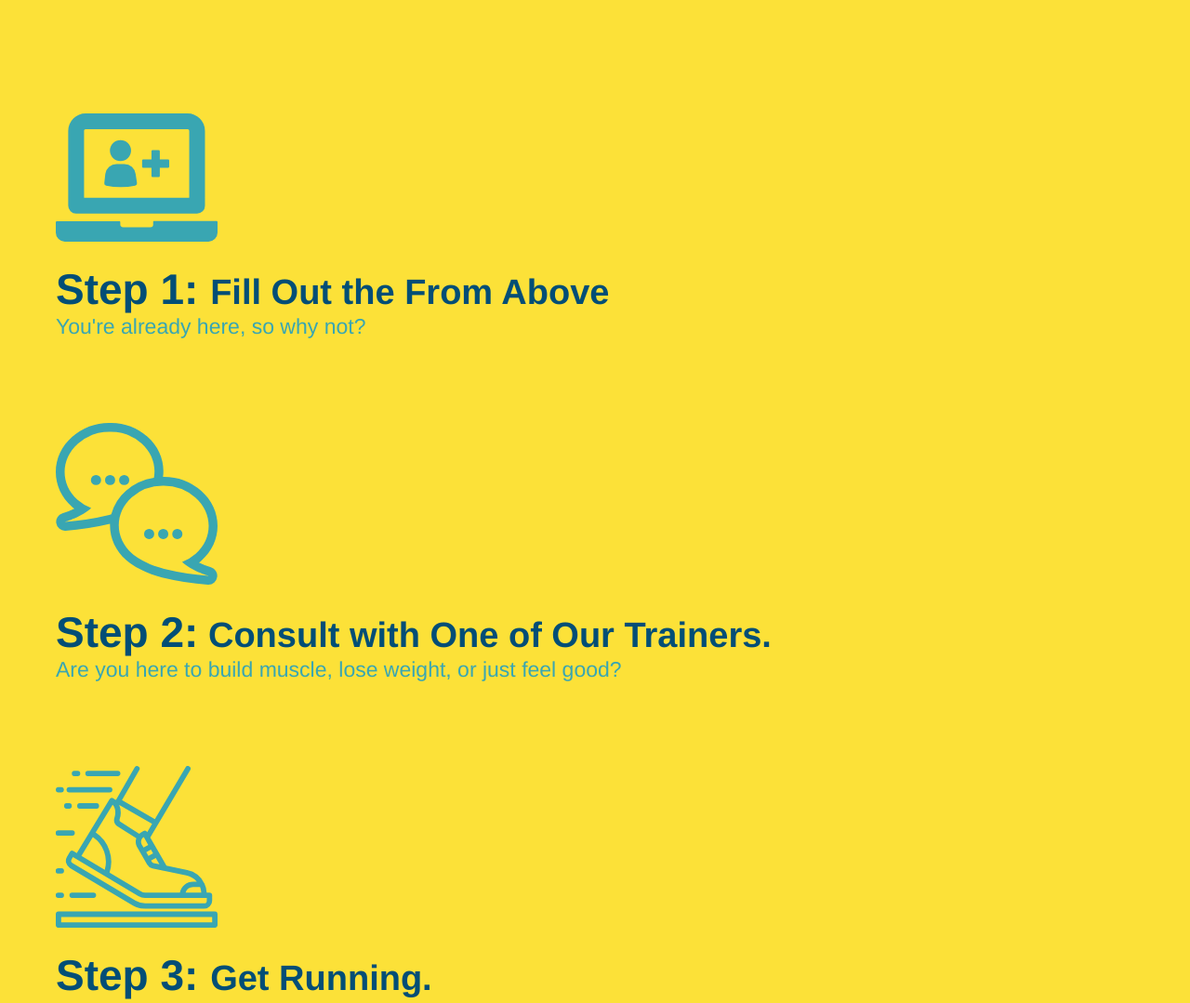
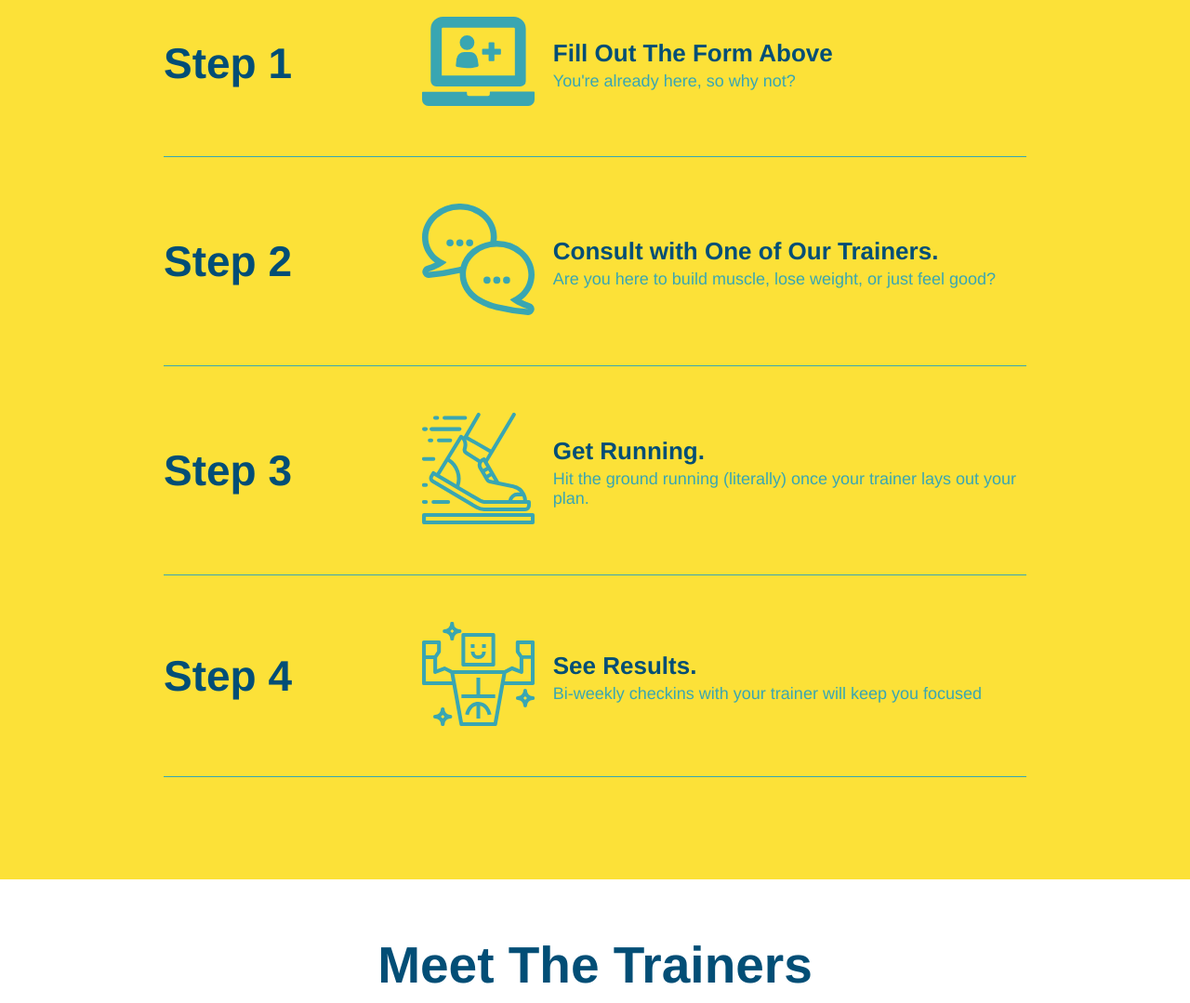
Before and after one commit to Zdavis92/run-buddy, a plain HTML site: page index.html in a window 1280 px wide. Shown: the part 1310-2389 px from the top of the page at 93% size. Drawn offline with Linux system fonts and the light colour scheme.

Commit message:
add flexboxs to steps

```diff
--- a/assets/css/style.css
+++ b/assets/css/style.css
@@ -131,27 +131,48 @@ section {
     margin: 0 auto;
     text-align: center;
 }
+.step {
+    margin: 50px auto;
+    padding-bottom: 50px;
+    width: 80%;
+    border-bottom: 1px solid #39a6b2;
+    display: flex;
+    flex-wrap: wrap;
+    align-items: center;
+    justify-content: space-between;
+}
 .steps {
     background: #fce138;
 }
-.steps div {
-    margin-bottom: 80px;
-}
-.steps img {
-    width: 15%;
-    margin: 10px 0;
-}
-.steps h3{
+.step h3{
     color:#024e76;
     font-size: 46px;
-    margin-top: 10px;
+    flex: 1 30%;
 }
-.steps p {
+.step-info {
+    flex:2 70%;
+    display: flex;
+    flex-wrap: wrap;
+    align-items: center;
+}
+.step-img {
+    flex: 1 12%;
+    margin-right: 20px;
+}
+.step-img img{
+    max-width:100%;
+}
+.step-text {
+    flex:12;
+}
+.step-text p {
     color: #39a6b2;
-    font-size: 23px;
+    font-size: 18px;
 }
-.steps span {
-    font-size: 38px;
+.step-text h4 {
+    font-size: 26px;
+    line-height: 1.5;
+    color:#024e76;
 }
 .section-title {
     font-size: 55px;
--- a/index.html
+++ b/index.html
@@ -33,7 +33,7 @@
         </header>
         <!--hero/jumbotron-->
         <section class="hero">
-            <div>
+            <div class="hero-cta">
                 <h2>Start Building Habits.</h2>
                 <p>Lorem ipsum dolor sit amet consectetur adipisicing elit. Illum corporis doloremque perspiciatis dolores voluptatibus id nesciunt nulla vel quibusdam eaque debitis aut quod, culpa ipsa, et similique, a accusantium veniam.</p>
             </div>
@@ -80,26 +80,54 @@
             <div class="flex-row">
                 <h2 class="section-title secondary-border">What You Do</h2>
             </div>
-            <div>
+            <div class="step">
                 <!--insert this img element-->
+                <h3>Step 1</h3>
+                <div class="step-info">
+                    <div class="step-img">
                         <img src="./assets/images/step-1.svg" alt=""/>
-                <h3>Step 1: <span>Fill Out the From Above</span></h3>
+                    </div>
+                <div class="step-text">
+                    <h4>Fill Out The Form Above</h4>
                     <p>You're already here, so why not?</p>
                 </div>
-            <div>
+            </div>
+        </div>
+            <div class="step">
+                <h3>Step 2</h3>
+                <div class="step-info">
+                    <div class="step-img">
                         <img src="./assets/images/step-2.svg" alt=""/>
-                <h3>Step 2:<span> Consult with One of Our Trainers.</span></h3>
+                    </div>
+                    <div class="step-text">
+                        <h4>Consult with One of Our Trainers.</h4>
                         <p>Are you here to build muscle, lose weight, or just feel good?</p>
                     </div>
-            <div>
+                </div>
+            </div>
+            <div class="step">
+                <h3>Step 3</h3>
+                <div class="step-info">
+                    <div class="step-img">
                         <img src="./assets/images/step-3.svg" alt=""/>
-                <h3>Step 3: <span>Get Running.</span></h3>
+                    </div>
+                    <div class="step-text">
+                        <h4>Get Running.</h4>
                         <p>Hit the ground running (literally) once your trainer lays out your plan.</p>
                     </div>
-            <div>
+                </div>
+            </div>
+            <div class ="step">
+                <h3>Step 4</h3>
+                <div class="step-info">
+                    <div class="step-img">
                         <img src="./assets/images/step-4.svg" alt=""/>
-                <h3>Step 4:<span> See Results.</span></h3>
+                    </div>
+                    <div class="step-text">
+                        <h4>See Results.</h4>
                         <p>Bi-weekly checkins with your trainer will keep you focused</p>
+                    </div>
+                </div>
             </div>
         </section>
         <!--"meet the trainers"section-->
```
Lines whose indentation alone changed are shown as unchanged.
